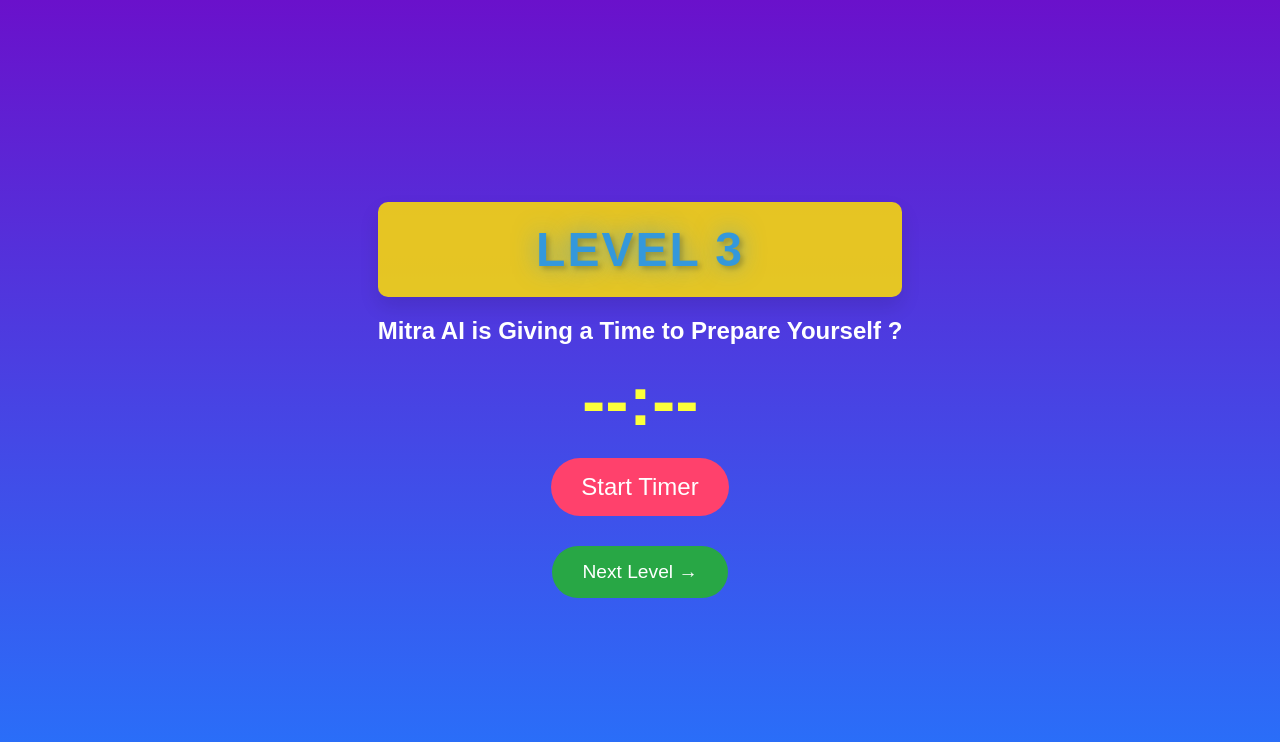
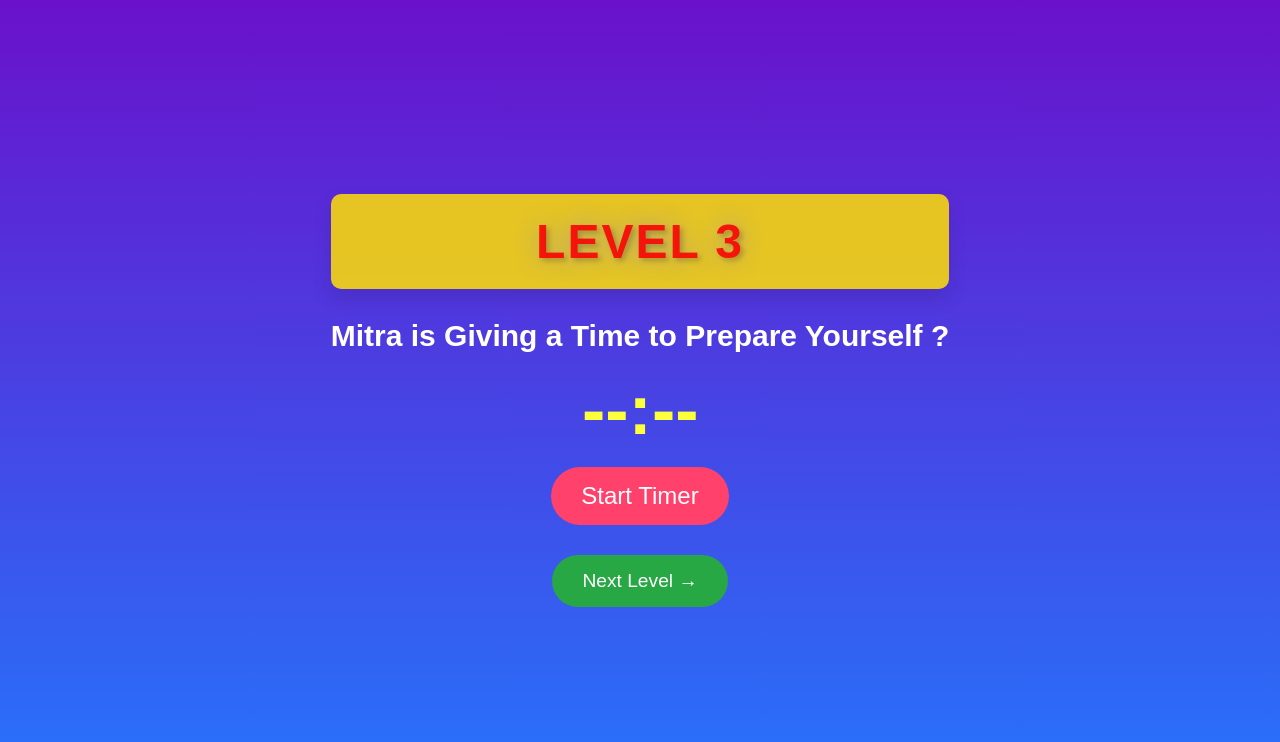
Before and after one commit to abdulwahedsabri/Level-3, a plain HTML site: page index.html in a window 1280 px wide. Drawn offline with Linux system fonts and the light colour scheme.

Commit message:
Index.html

```diff
--- a/index.html
+++ b/index.html
@@ -2,6 +2,7 @@
 <html lang="en">
   <head>
     <meta charset="UTF-8" />
+    <link rel="shortcut icon" type="x-icon" href="logo.png" />
     <meta name="viewport" content="width=device-width, initial-scale=1.0" />
     <title>Level 3</title>
     <style>
@@ -71,6 +72,15 @@
         background: #218838;
       }
 
+      .question {
+        padding-top: 30px;
+        margin-bottom: 20px;
+        font-size: 30px;
+        font-weight: bold;
+        color: white;
+        text-align: center;
+      }
+
       @keyframes fadeIn {
         from {
           opacity: 0;
@@ -97,9 +107,9 @@
       .styled-text {
         font-size: 48px;
         font-weight: bold;
-        color: #3498db; /* Best color: A vibrant blue */
+        color: #f80808eb; /* Best color: A vibrant blue */
         text-shadow: 3px 3px 5px rgba(0, 0, 0, 0.2),
-          0 0 25px rgba(52, 152, 219, 0.7); /* Shadow effect */
+          0 0 25px rgba(165, 152, 152, 0.929); /* Shadow effect */
         letter-spacing: 2px; /* Adding space between letters */
         text-transform: uppercase; /* Transform text to uppercase */
         padding: 20px;
@@ -125,7 +135,7 @@
   <body>
     <div class="container">
       <div class="styled-text">Level 3</div>
-      <h2>Mitra AI is Giving a Time to Prepare Yourself ?</h2>
+      <div class="question">Mitra is Giving a Time to Prepare Yourself ?</div>
       <div class="timer" id="timer">--:--</div>
       <button onclick="startCountdown()">Start Timer</button>
       <div>
```
Also changed, not shown: logo.png (added).
